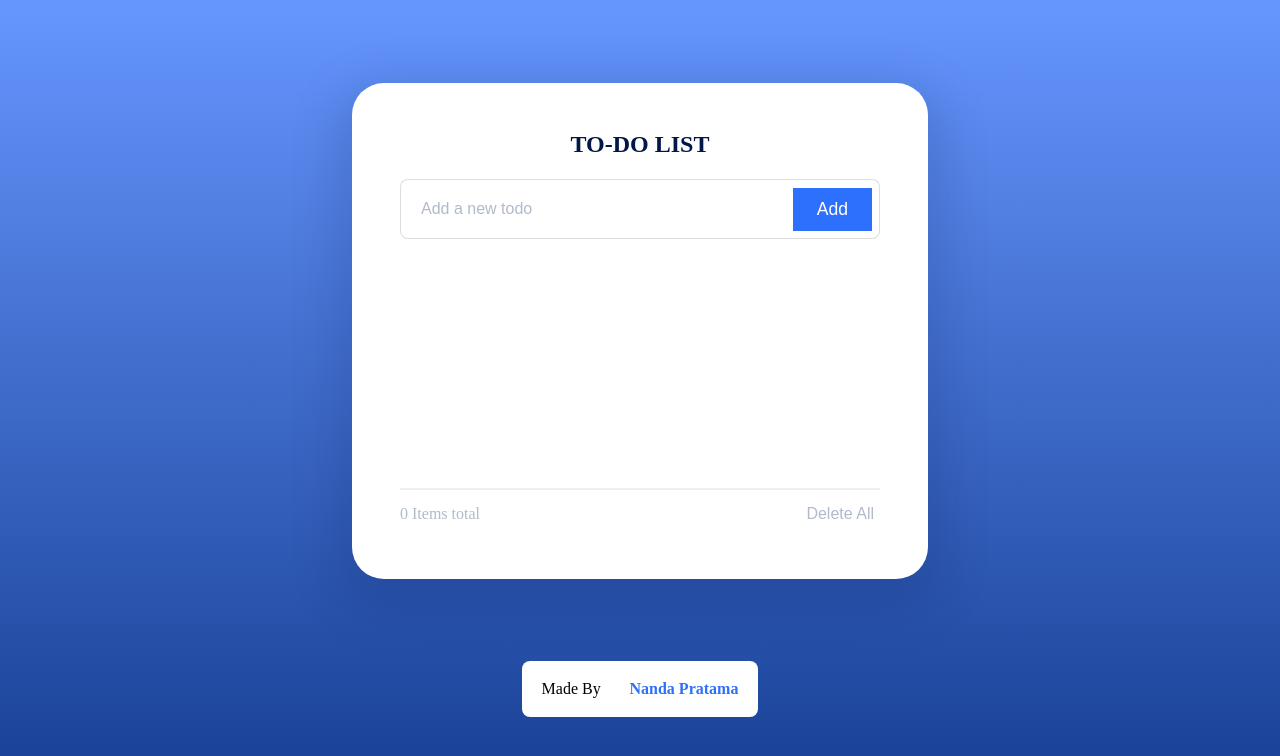
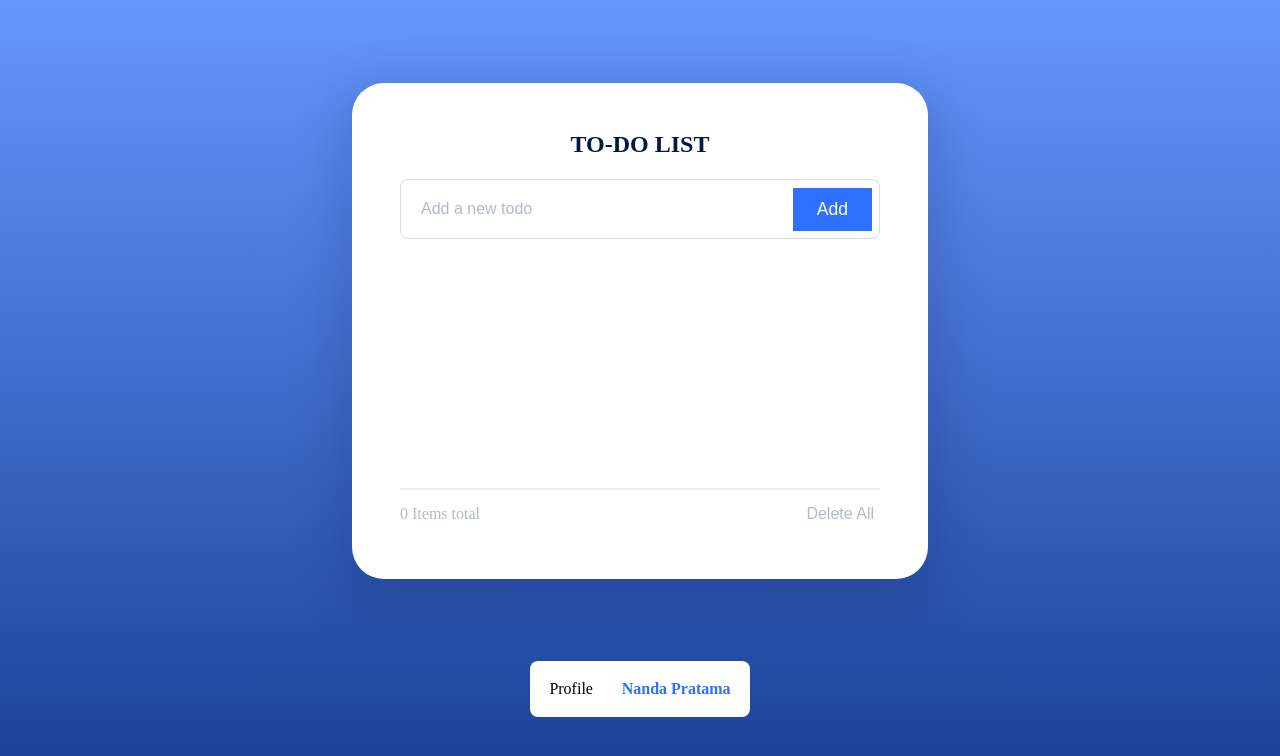
Before and after one commit to Tama1201/Mission-4, a plain HTML site: page index.html in a window 1280 px wide. Drawn offline with Linux system fonts and the light colour scheme.

Commit message:
tambah fitur

```diff
--- a/index.html
+++ b/index.html
@@ -32,7 +32,7 @@
     </section>
     <footer>
       <div class="footer">
-        <p class="made-by">Made By</p>
+        <p class="made-by">Profile</p>
         <p class="author">Nanda Pratama</p>
       </div>
     </footer>
```
